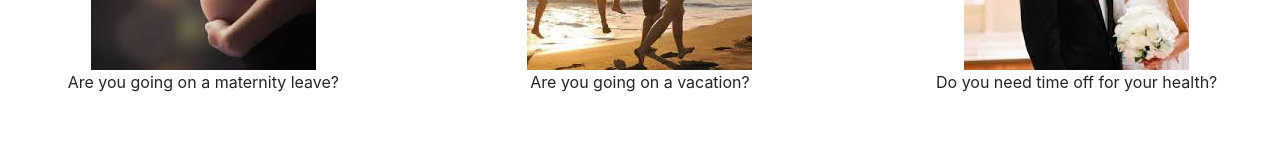
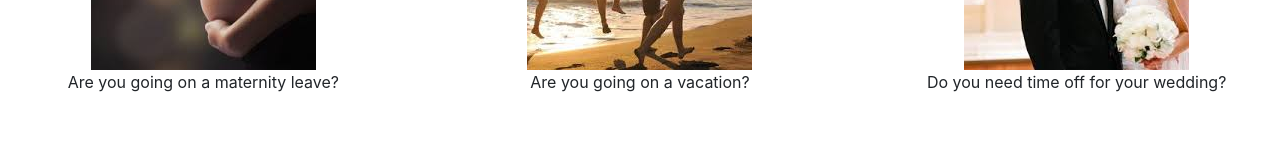
Before and after one commit to OLORUNTOBI-LEVELUP/server, a React (Create React App) app: page / in a window 1280 px wide. Shown: the part 541-685 px from the top of the page. Built offline with nearby package versions, Linux system fonts and the light colour scheme.

Commit message:
made changes

```diff
--- a/src/comonents/Landingpage.jsx
+++ b/src/comonents/Landingpage.jsx
@@ -41,7 +41,7 @@ export default class Landingpage extends Component{
                 </Col>
                 <Col xs={12} sm={4} className="person-wrapper">
                     <Image src="assets/download2.jpg"  className="profile-pic"/>
-                    <p>Do you need time off for your health?</p>
+                    <p>Do you need time off for your wedding?</p>
                 </Col>
 
 
```
